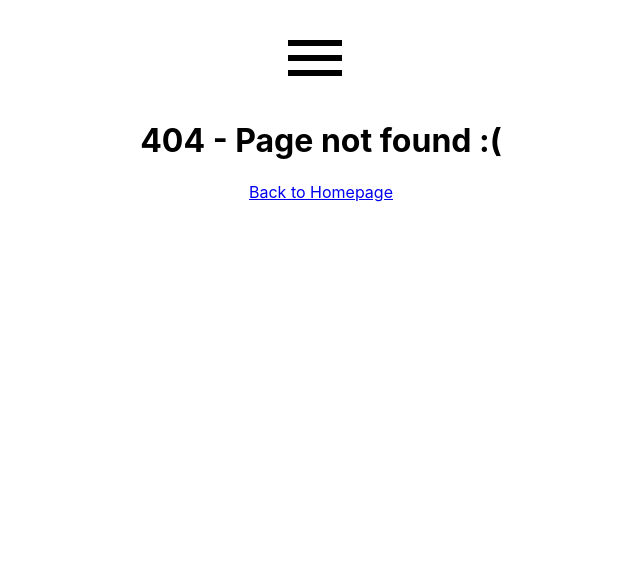
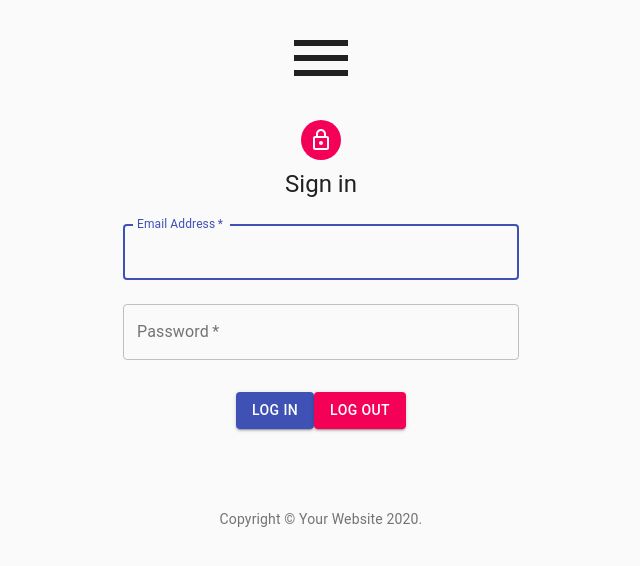
Before and after one commit to eletteric/portfolio, a React (Create React App) app: page /admin in a window 1280 px wide. Before the commit this address had no page. Shown: the top 566 px of the page, without its empty margins (319-959 px from the left). Built offline with nearby package versions, Linux system fonts and the light colour scheme; no server answers.

Commit message:
admin page and login

```diff
--- a/src/App.js
+++ b/src/App.js
@@ -7,11 +7,18 @@ import Home from "./components/Home";
 import Work from "./components/Work";
 import About from "./components/About";
 import NotFound from "./components/NotFound";
+import Admin from "./components/Admin";
 
 import WorkContextProvider from "./contexts/WorkContext";
+import UserContextProvider from "./contexts/UserContext";
 import { useTransition, animated } from "react-spring";
 
+
+
 const App = () => {
+
+
+
   const location = useLocation();
   const transitions = useTransition(location, (location) => location.pathname, {
     from: { opacity: 0, transform: 'translateX(100vw) scale(0.8,0.8)'},
@@ -24,6 +31,7 @@ const App = () => {
       <Navbar />
       {transitions.map(({ item, props, key }) => (
         <animated.div key={key} style={props}>
+          <UserContextProvider>
           <Switch location={item} key={item.pathname}>
             <Route exact path="/" render={(props) => <Home {...props} />} />
             <Route
@@ -41,8 +49,14 @@ const App = () => {
               path="/about"
               render={(props) => <About {...props} />}
             />
+            <Route
+                          exact
+              path="/admin"
+              render={(props) => <Admin {...props} />}
+            />
             <Route render={(props) => <NotFound {...props} />} />
           </Switch>
+          </UserContextProvider>
         </animated.div>
       ))}
     </div>
--- /dev/null
+++ b/src/components/Admin.js
@@ -0,0 +1,32 @@
+import React, { useContext, useEffect } from "react";
+import { db, auth } from "../services/firebase";
+
+import { UserContext } from "../contexts/UserContext";
+import firebase from "../services/firebase";
+import Login from "./Login";
+
+const Admin = (props) => {
+  const { user, setUser, loggedIn, setLoggedIn } = useContext(UserContext);
+
+  useEffect(() => {
+    authListener();
+  }, []);
+
+  const authListener = () => {
+    firebase.auth().onAuthStateChanged((user) => {
+      if (user) {
+        setUser(user);
+      } else {
+        setUser(null);
+      }
+    });
+  };
+
+  return (
+    <div className="absoluteWrapper">
+      {loggedIn ? (<h1 style={{ marginTop: "100px" }}>Admin Page</h1>) : (<Login/>)}
+    </div>
+  );
+};
+
+export default Admin;
--- a/src/components/Login.js
+++ b/src/components/Login.js
@@ -1,10 +1,146 @@
-import React from "react";
+import React, { useContext } from "react";
+import Avatar from "@material-ui/core/Avatar";
+import Button from "@material-ui/core/Button";
+import CssBaseline from "@material-ui/core/CssBaseline";
+import TextField from "@material-ui/core/TextField";
+import Link from "@material-ui/core/Link";
+import Box from "@material-ui/core/Box";
+import LockOutlinedIcon from "@material-ui/icons/LockOutlined";
+import Typography from "@material-ui/core/Typography";
+import { makeStyles } from "@material-ui/core/styles";
+import Container from "@material-ui/core/Container";
 
-const Login = () => {
+import { UserContext } from "../contexts/UserContext";
+import firebase from "../services/firebase";
 
-const isAuth = false;
+function Copyright() {
+  return (
+    <Typography variant="body2" color="textSecondary" align="center">
+      {"Copyright © "}
+      <Link color="inherit" href="https://material-ui.com/">
+        Your Website
+      </Link>{" "}
+      {new Date().getFullYear()}
+      {"."}
+    </Typography>
+  );
+}
 
+const useStyles = makeStyles((theme) => ({
+  paper: {
+    marginTop: theme.spacing(14),
+    display: "flex",
+    flexDirection: "column",
+    alignItems: "center",
+  },
+  avatar: {
+    margin: theme.spacing(1),
+    backgroundColor: theme.palette.secondary.main,
+  },
+  form: {
+    width: "100%", // Fix IE 11 issue.
+    marginTop: theme.spacing(1),
+  },
+  submit: {
+    margin: theme.spacing(3, 0, 2),
+  },
+}));
 
+const Login = (props) => {
+  const classes = useStyles();
+  const {
+    email,
+    setEmail,
+    password,
+    setPassword,
+    loggedIn,
+    setLoggedIn,
+  } = useContext(UserContext);
 
+  const handleChangeEmail = (e) => {
+    setEmail(e.target.value);
+  };
+  const handleChangePassword = (e) => {
+    setPassword(e.target.value);
+  };
 
-}
+  const logout = () => {
+    firebase.auth().signOut();
+    setLoggedIn(false);
+  };
+
+  const login = (e) => {
+    e.preventDefault();
+    firebase
+      .auth()
+      .signInWithEmailAndPassword(email, password)
+      .then(() => {
+        setLoggedIn(true);
+      })
+      .catch((err) => {
+        console.log(err);
+      });
+  };
+
+  return (
+    <Container component="main" maxWidth="xs">
+      <CssBaseline />
+      <div className={classes.paper}>
+        <Avatar className={classes.avatar}>
+          <LockOutlinedIcon />
+        </Avatar>
+        <Typography component="h1" variant="h5">
+          Sign in
+        </Typography>
+        <form className={classes.form} noValidate>
+          <TextField
+            variant="outlined"
+            margin="normal"
+            required
+            fullWidth
+            id="email"
+            label="Email Address"
+            name="email"
+            autoComplete="email"
+            autoFocus
+            onChange={handleChangeEmail}
+          />
+          <TextField
+            variant="outlined"
+            margin="normal"
+            required
+            fullWidth
+            name="password"
+            label="Password"
+            type="password"
+            id="password"
+            autoComplete="current-password"
+            onChange={handleChangePassword}
+          />
+          <Button
+            type="submit"
+            variant="contained"
+            color="primary"
+            className={classes.submit}
+            onClick={login}
+          >
+            Log In
+          </Button>
+          <Button
+            variant="contained"
+            color="secondary"
+            className={classes.submit}
+            onClick={logout}
+          >
+            Log Out
+          </Button>
+        </form>
+      </div>
+      <Box mt={8}>
+        <Copyright />
+      </Box>
+    </Container>
+  );
+};
+
+export default Login;
--- a/src/components/Navbar.js
+++ b/src/components/Navbar.js
@@ -67,7 +67,6 @@ const Navbar = (props) => {
     <div className="navWrapper">
       <IconButton
         onClick={toggleDrawer(true)}
-        edge="start"
         color="inherit"
         aria-label="menu"
         size="medium"
--- /dev/null
+++ b/src/contexts/UserContext.js
@@ -0,0 +1,22 @@
+import React, { createContext, useState} from 'react';
+import { v1 as uuidv1 } from 'uuid';
+
+export const UserContext = createContext();
+
+const UserContextProvider = (props) => {
+
+
+
+    const [user, setUser] = useState({});
+    const [email, setEmail] = useState({});
+    const [password, setPassword] = useState({});
+    const [loggedIn, setLoggedIn] = useState(false);
+
+    return(
+        <UserContext.Provider value={{user, setUser, email, setEmail, password, setPassword, loggedIn, setLoggedIn}}>
+            {props.children}
+        </UserContext.Provider>
+    )
+}
+
+export default UserContextProvider;
```
